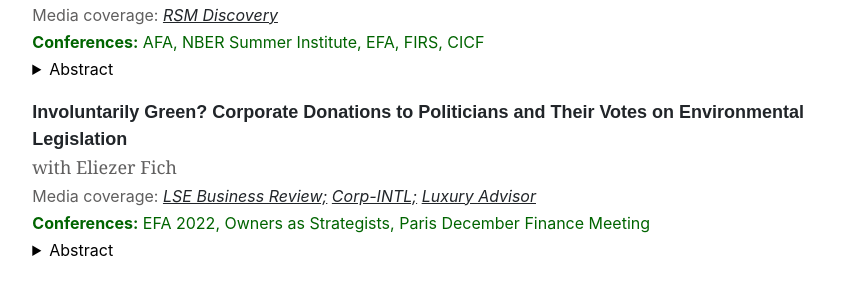
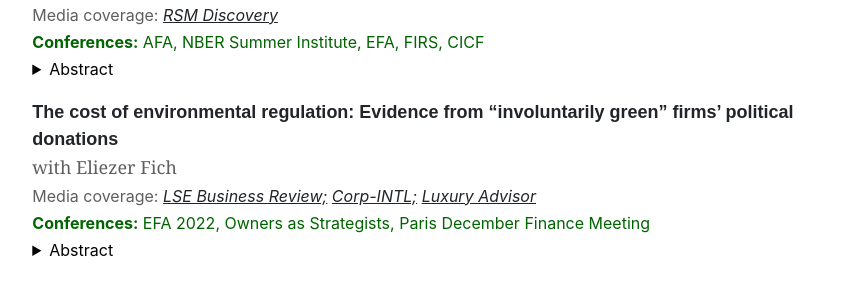
Before and after one commit to guosongxu/guosongxu.github.io, a Jekyll site: the page built from index.md, in a window 1280 px wide. Shown: the part 852-1147 px from the top of the page, without its empty margins (197-1065 px from the left). Built offline with Jekyll 4.4.1, drawn with Linux system fonts in a browser that asks for light colours.

Commit message:
Update home.html

```diff
--- a/_layouts/home.html
+++ b/_layouts/home.html
@@ -37,14 +37,14 @@
       </p>
     </details>
 
-    <p style="font-family:arial, 'MS Sans Serif', arial;font-size:18px;margin-bottom:1px;margin-top:18px"><a rel="noreferrer noopener" aria-label=" (opens in a new tab)" href="https://papers.ssrn.com/sol3/papers.cfm?abstract_id=3980416" target="_blank" style="text-decoration:none;"><strong>Involuntarily Green? Corporate Donations to Politicians and Their Votes on Environmental Legislation</strong></a></p>
+    <p style="font-family:arial, 'MS Sans Serif', arial;font-size:18px;margin-bottom:1px;margin-top:18px"><a rel="noreferrer noopener" aria-label=" (opens in a new tab)" href="https://papers.ssrn.com/sol3/papers.cfm?abstract_id=3980416" target="_blank" style="text-decoration:none;"><strong>The cost of environmental regulation: Evidence from “involuntarily green” firms’ political donations</strong></a></p>
     <p style="font-family:georgia;font-size:18px;margin-bottom:3px;color:#605F5F">with Eliezer Fich</p>
     <p style="font-size:16px;margin-bottom:3px;color:#605F5F">Media coverage:&nbsp;<em><a rel="noreferrer noopener" href="https://blogs.lse.ac.uk/businessreview/2022/04/25/why-do-green-firms-support-anti-climate-legislators/" target="_blank">LSE Business Review;</a>&nbsp;<a rel="noreferrer noopener" href="https://www.corp-intl.com/news/newsitem.aspx?ID=399" target="_blank">Corp-INTL;</a>&nbsp;<a rel="noreferrer noopener" href="https://luxuryadviser.com/green-firms-secretly-donate-more-money-to-support-anti-climate-politicians/" target="_blank">Luxury Advisor</a></em> </p>
     <p style="font-size:16px;margin-bottom:3px;color:#006400"><strong>Conferences:</strong> EFA 2022, Owners as Strategists, Paris December Finance Meeting</p>
     <details>
       <summary>Abstract</summary>
       <p>
-        Involuntarily green firms—those whose environmental performance increases after mandatory environmental regulations pass—try to lessen their compliance burden by donating to “traditionalist” politicians who frequently vote against recommendations by the League of Conservation Voters (LCV). To achieve this goal, involuntarily green firms target legislators staffing congressional committees overseeing the EPA or politicians with influence over local environmental agencies. Involuntarily green firms exhibit significantly higher market-adjusted abnormal stock returns when their supported politicians narrowly win congressional races. Moreover, a $1 gift by involuntarily green firms to traditionalist politicians is associated with a $900 market capitalization increase when LCV-opposed bills pass.
+        Involuntarily green firms—those whose environmental scores improve after mandatory environmental regulations pass—seek to reduce their compliance burden by supporting politicians who frequently vote against the recommendations of the League of Conservation Voters (LCV). Consistent with regulatory capture through political donations, these firms target members of Congress who serve on committees overseeing the Environmental Protection Agency. When their supported politicians narrowly win congressional races, involuntarily green firms experience higher market-adjusted abnormal stock returns. These firms also exhibit stronger stock and accounting performance, as well as equity analyst upgrades, when LCV-opposed bills pass. Our findings challenge the view that corporate social responsibility and political engagement are substitutes, revealing instead that involuntarily green firms use both to shape regulatory outcomes. This evidence reveals how firms burdened by environmental regulation costs exert political influence.
       </p>
     </details>
 
```
